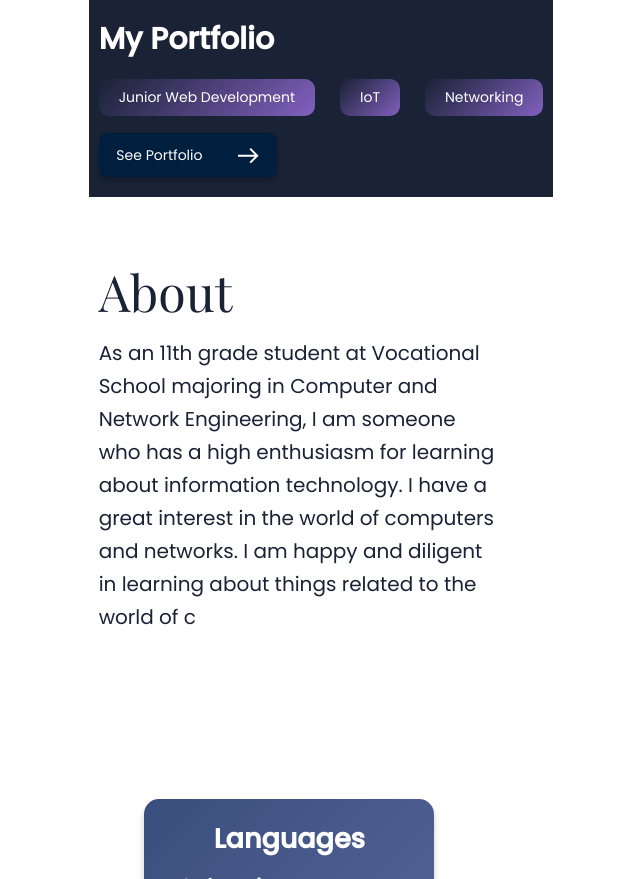
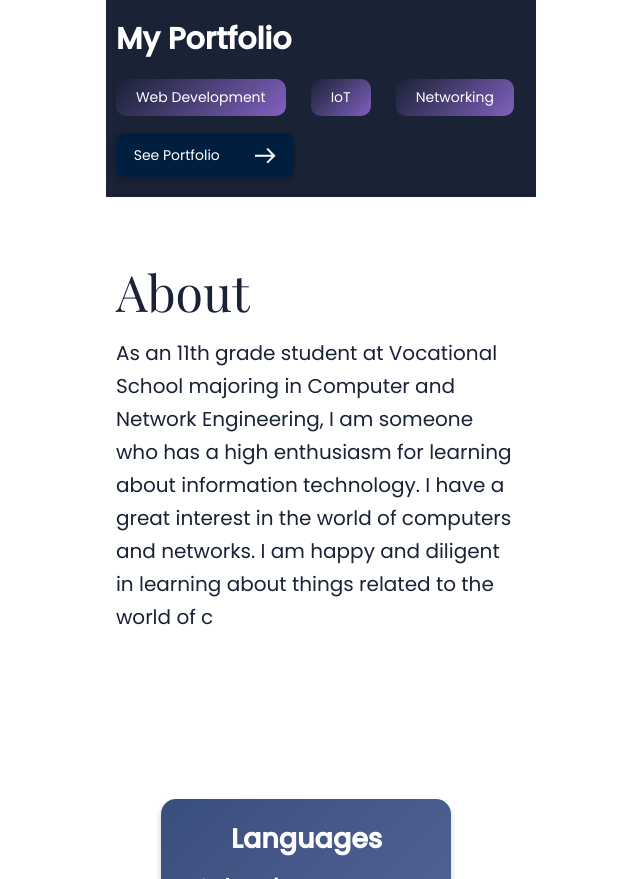
Before and after one commit to zieec/Personal_Website, a plain HTML site: page index.html in a window 1280 px wide. Shown: the part 1414-2293 px from the top of the page, without its empty margins (319-959 px from the left). Drawn offline with nearby package versions, Linux system fonts and the light colour scheme.

Commit message:
Update index.html

```diff
--- a/index.html
+++ b/index.html
@@ -224,7 +224,7 @@
           <div class="card-desc">
             <h3 class="ttl-3">My Portfolio</h3>
             <ul class="techs">
-              <li class="tech">Junior Web Development</li>
+              <li class="tech">Web Development</li>
               <li class="tech">IoT</li>
               <li class="tech">Networking</li>
             </ul>
```
